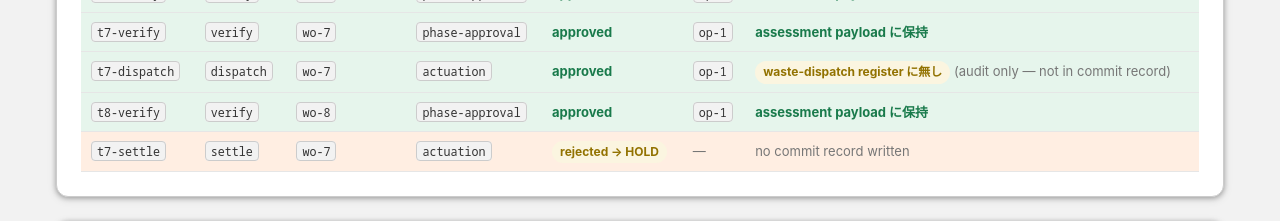
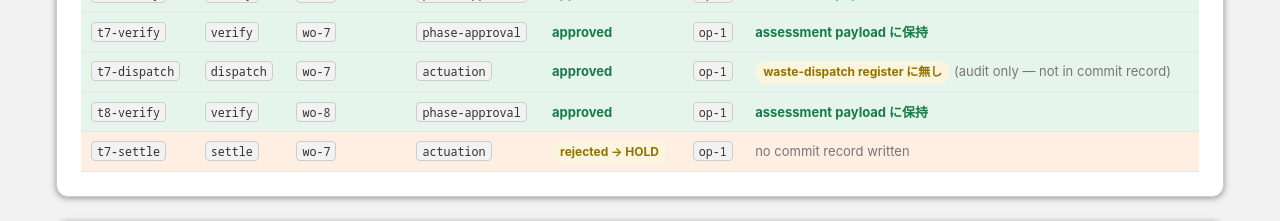
Before and after one commit to cloud-itonami/cloud-itonami-isic-4669, a plain HTML site: page docs/samples/operator-console.html in a window 1280 px wide. Shown: the part 4900-5121 px from the top of the page. Drawn offline with Linux system fonts and the light colour scheme.

Commit message:
render-html: name the rejecting operator from the hold fact

```diff
--- a/docs/samples/operator-console.html
+++ b/docs/samples/operator-console.html
@@ -231,7 +231,7 @@ footer { max-width: 76rem; margin: 0 auto; padding: 0 1.5rem 3rem;
         <tr class="commit-row"><td><code>t7-verify</code></td><td><code>verify</code></td><td><code>wo-7</code></td><td><code>phase-approval</code></td><td><span class="ok">approved</span></td><td><code>op-1</code></td><td><span class="ok">assessment payload に保持</span></td></tr>
         <tr class="commit-row"><td><code>t7-dispatch</code></td><td><code>dispatch</code></td><td><code>wo-7</code></td><td><code>actuation</code></td><td><span class="ok">approved</span></td><td><code>op-1</code></td><td><span class="pill warn">waste-dispatch register に無し</span> <span class="muted">(audit only — not in commit record)</span></td></tr>
         <tr class="commit-row"><td><code>t8-verify</code></td><td><code>verify</code></td><td><code>wo-8</code></td><td><code>phase-approval</code></td><td><span class="ok">approved</span></td><td><code>op-1</code></td><td><span class="ok">assessment payload に保持</span></td></tr>
-        <tr class="phase-row"><td><code>t7-settle</code></td><td><code>settle</code></td><td><code>wo-7</code></td><td><code>actuation</code></td><td><span class="pill warn">rejected → HOLD</span></td><td><span class="muted">—</span></td><td><span class="muted">no commit record written</span></td></tr>
+        <tr class="phase-row"><td><code>t7-settle</code></td><td><code>settle</code></td><td><code>wo-7</code></td><td><code>actuation</code></td><td><span class="pill warn">rejected → HOLD</span></td><td><code>op-1</code></td><td><span class="muted">no commit record written</span></td></tr>
       </tbody>
     </table>
     </div>
```
Also changed, not shown: 1 other file.
